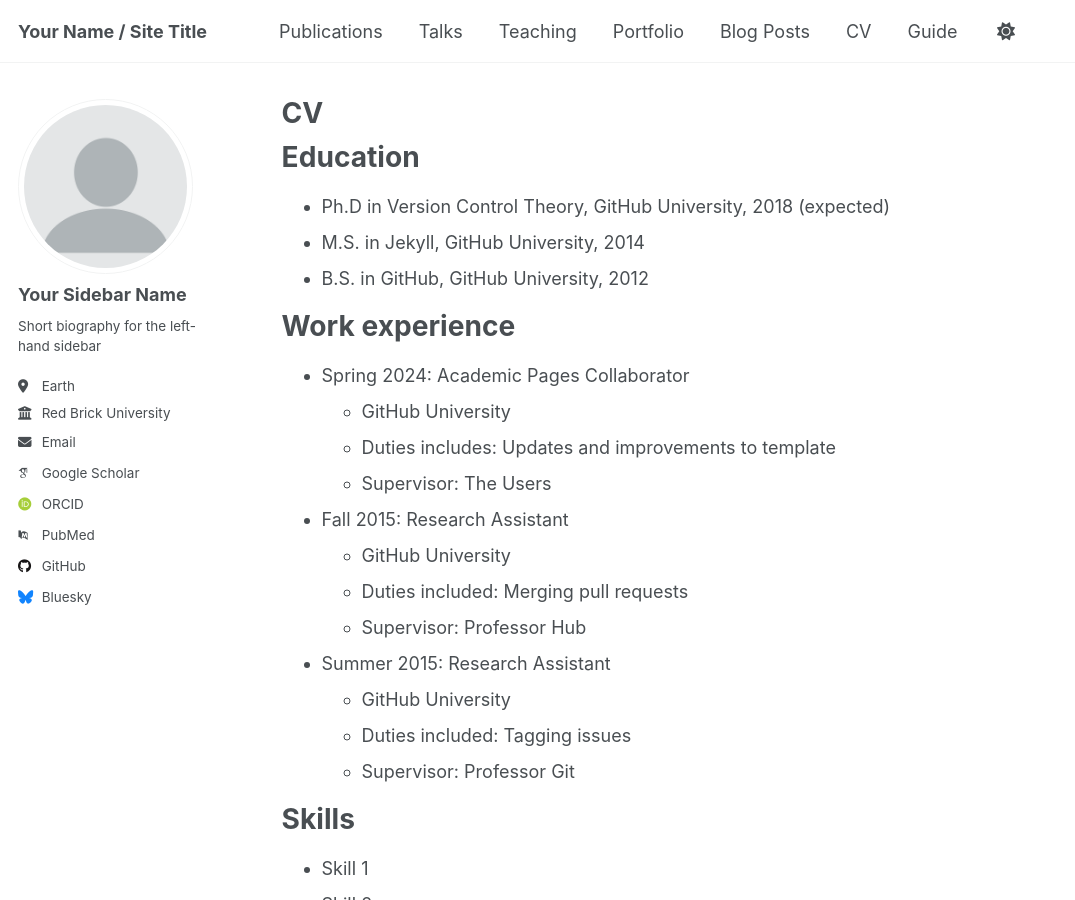
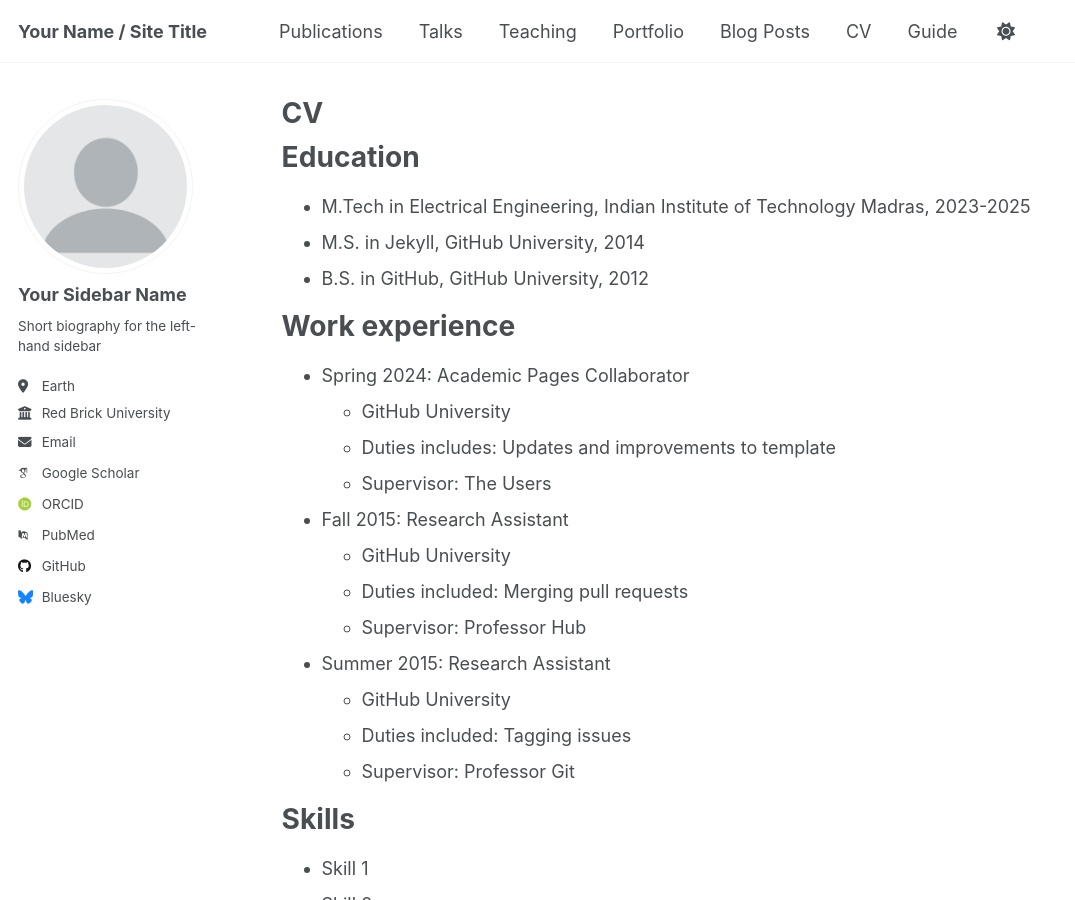
Before and after one commit to TejasCThakare/tejascthakare.github.io, a Jekyll site: the page built from _pages/cv.md, in a window 1280 px wide and 900 px high. Shown: the whole window, without its empty margins (0-1075 px from the left). Built offline with Jekyll 4.4.1, drawn with Linux system fonts in a browser that asks for light colours; some web fonts are replaced.

Commit message:
Update cv.md

```diff
--- a/_pages/cv.md
+++ b/_pages/cv.md
@@ -11,7 +11,7 @@ redirect_from:
 
 Education
 ======
-* Ph.D in Version Control Theory, GitHub University, 2018 (expected)
+* M.Tech in Electrical Engineering, Indian Institute of Technology Madras, 2023-2025
 * M.S. in Jekyll, GitHub University, 2014
 * B.S. in GitHub, GitHub University, 2012
 
```
Also changed, not shown: other parts of _pages/cv.md (+1 -1 lines).
